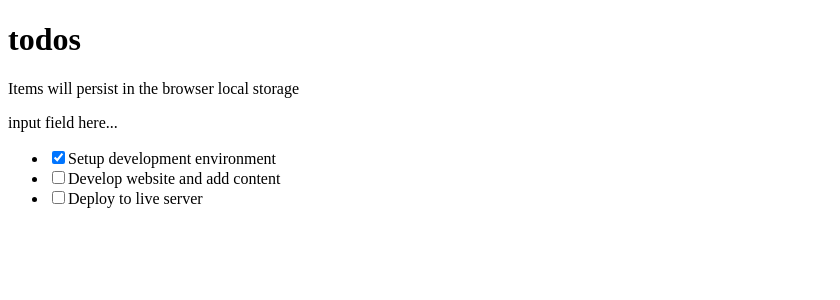
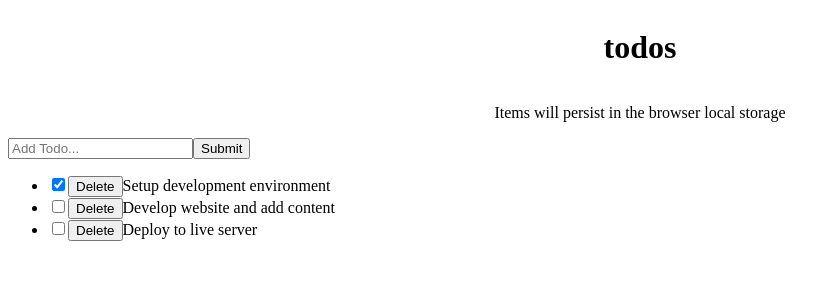
Before and after one commit to VelzckC0D3/to_do_list_react, a React (Vite) app: page / in a window 1280 px wide. Shown: the top 300 px of the page, without its empty margins (0-840 px from the left). Built offline with nearby package versions, Linux system fonts and the light colour scheme.

Commit message:
to-do-list
- added delete & add methods
- added UUID to each item on the list
- added basic style to avoid stylelint errors

```diff
--- a/package.json
+++ b/package.json
@@ -11,7 +11,8 @@
   },
   "dependencies": {
     "react": "^18.2.0",
-    "react-dom": "^18.2.0"
+    "react-dom": "^18.2.0",
+    "uuid": "^9.0.0"
   },
   "devDependencies": {
     "@types/react": "^18.0.28",
--- /dev/null
+++ b/src/components/Header.css
@@ -0,0 +1,6 @@
+header {
+  display: flex;
+  flex-direction: column;
+  justify-content: center;
+  align-items: center;
+}
--- a/src/components/Header.jsx
+++ b/src/components/Header.jsx
@@ -1,3 +1,5 @@
+import '@/components/Header.css';
+
 const Header = () => {
   return (
     <header>
--- a/src/components/InputTodo.jsx
+++ b/src/components/InputTodo.jsx
@@ -1,4 +1,33 @@
-const InputTodo = () => {
-    return <div>input field here...</div>;
+/* eslint-disable react/prop-types */
+import { useState } from 'react';
+const InputTodo = ({ addTodoItem }) => {
+  const [title, setTitle] = useState('');
+  const [message, setMessage] = useState('');
+
+  const handleChange = (e) => {
+    setTitle(e.target.value);
   };
-  export default InputTodo;
+
+  const handleSubmit = (e) => {
+    e.preventDefault();
+    if (title.trim()) {
+      addTodoItem(title);
+      setTitle('');
+      setMessage('');
+    } else {
+      setMessage('Please add item.');
+    }
+  };
+
+  return (
+    <><form onSubmit={handleSubmit}>
+      <input
+        type="text"
+        placeholder="Add Todo..."
+        value={title}
+        onChange={handleChange} />
+      <button>Submit</button>
+    </form><span>{message}</span></>
+  );
+};
+export default InputTodo;
--- a/src/components/TodoItem.jsx
+++ b/src/components/TodoItem.jsx
@@ -1,5 +1,5 @@
-const TodoItem = ({ itemProp, handleChange }) => {
-
+/* eslint-disable react/prop-types */
+const TodoItem = ({ itemProp, handleChange, delTodo }) => {
   return (
     <li>
       <input
@@ -7,6 +7,7 @@
         checked={itemProp.completed}
         onChange={() => handleChange(itemProp.id)}
       />
+      <button onClick={() => delTodo(itemProp.id)}>Delete</button>
       {itemProp.title}
     </li>
   );
--- a/src/components/TodosList.jsx
+++ b/src/components/TodosList.jsx
@@ -1,5 +1,6 @@
+/* eslint-disable react/prop-types */
 import TodoItem from "@/components/TodoItem";
-const TodosList = ({ todosProps, handleChange }) => {
+const TodosList = ({ todosProps, handleChange, delTodo }) => {
   return (
     <ul>
     {todosProps.map((todo) => (
@@ -7,6 +8,7 @@
         key={todo.id}
         itemProp={todo}
         handleChange={handleChange}
+        delTodo={delTodo}
       />
     ))}
   </ul>
--- a/src/components/TodosLogic.jsx
+++ b/src/components/TodosLogic.jsx
@@ -1,25 +1,33 @@
-import InputTodo from '@/components/InputTodo';
-import TodosList from '@/components/TodosList';
-import { useState } from 'react';
+import InputTodo from "@/components/InputTodo";
+import TodosList from "@/components/TodosList";
+import { v4 as uuidv4 } from "uuid";
+import { useState } from "react";
 
 const TodosLogic = () => {
   const [todos, setTodos] = useState([
     {
       id: 1,
-      title: 'Setup development environment',
+      title: "Setup development environment",
       completed: true,
     },
     {
       id: 2,
-      title: 'Develop website and add content',
+      title: "Develop website and add content",
       completed: false,
     },
     {
       id: 3,
-      title: 'Deploy to live server',
+      title: "Deploy to live server",
       completed: false,
     },
   ]);
+  const delTodo = (id) => {
+    setTodos([
+      ...todos.filter((todo) => {
+        return todo.id !== id;
+      }),
+    ]);
+  };
   const handleChange = (id) => {
     setTodos((prevState) =>
       prevState.map((todo) => {
@@ -33,11 +41,24 @@
       })
     );
   };
+  const addTodoItem = (title) => {
+    const newTodo = {
+      id: uuidv4(),
+      title: title,
+      completed: false,
+    };
+    setTodos([...todos, newTodo]);
+  };
   return (
     <div>
-      <InputTodo />
-      <TodosList todosProps={todos} handleChange={handleChange} />
+      <InputTodo addTodoItem={addTodoItem} />
+      <TodosList
+        delTodo={delTodo}
+        todosProps={todos}
+        handleChange={handleChange}
+      />
     </div>
   );
 };
+
 export default TodosLogic;
```
Also changed, not shown: 1 other file (tests, documents, lock files or other folders). Lines whose indentation alone changed are shown as unchanged.
